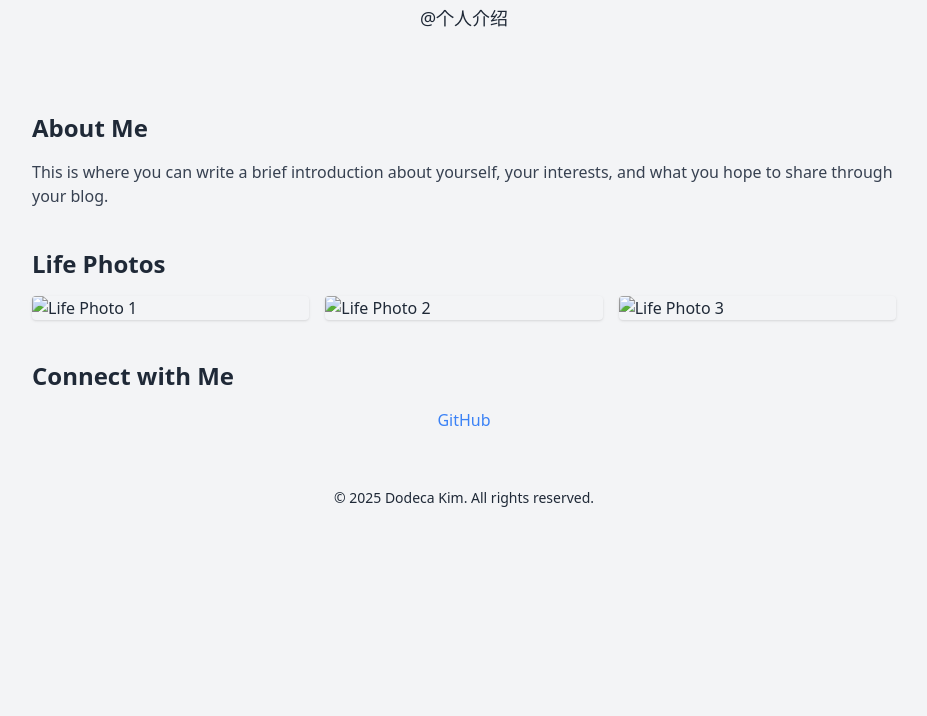
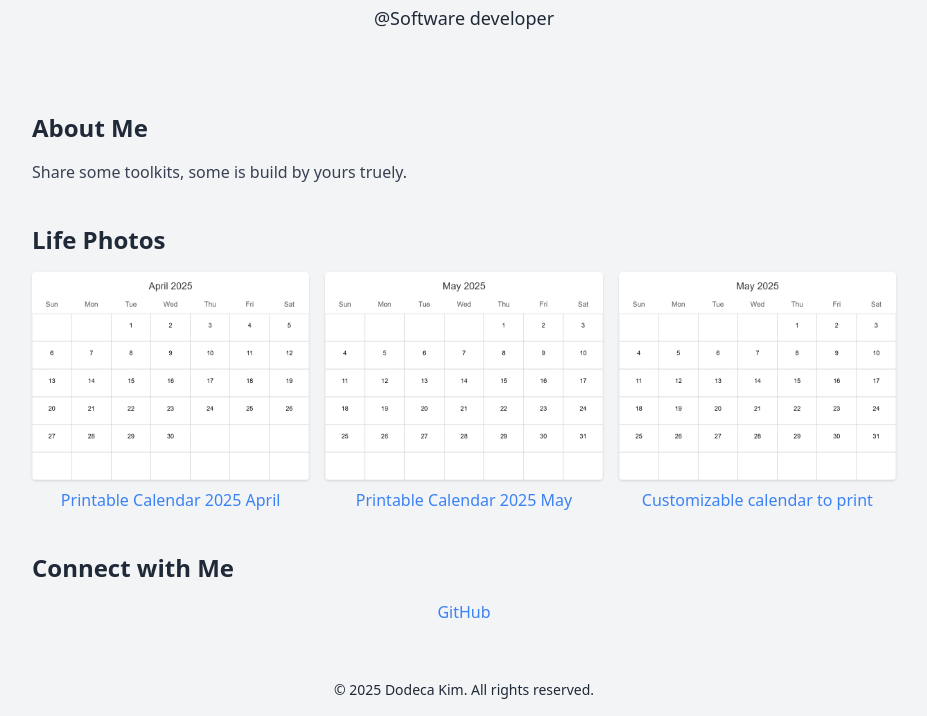
Before and after one commit to biggerwriting/personal-blog, a website: page src/index.html in a window 1280 px wide. Shown: the part 224-940 px from the top of the page, without its empty margins (176-1103 px from the left). Before the commit the page ends 800 px from the top, so only its background shows below. Drawn offline with nearby package versions, Linux system fonts and the light colour scheme.

Commit message:
设置主页链接

```diff
--- a/src/index.html
+++ b/src/index.html
@@ -11,19 +11,34 @@
     <header class="text-center py-10">
         <img src="assets/images/avatar.png" alt="Avatar" class="w-32 h-32 rounded-full mx-auto mb-4">
         <h1 class="text-3xl font-bold">Welcome to My Personal Blog</h1>
-        <p class="mt-2 text-lg">@个人介绍</p>
+        <p class="mt-2 text-lg">@Software developer</p>
     </header>
     <main class="max-w-4xl mx-auto px-4">
         <section class="my-10">
             <h2 class="text-2xl font-semibold mb-4">About Me</h2>
-            <p class="text-gray-700">This is where you can write a brief introduction about yourself, your interests, and what you hope to share through your blog.</p>
+            <p class="text-gray-700">Share some toolkits, some is build by yours truely.</p>
         </section>
         <section class="my-10">
             <h2 class="text-2xl font-semibold mb-4">Life Photos</h2>
             <div class="grid grid-cols-1 sm:grid-cols-2 md:grid-cols-3 gap-4">
-                <img src="assets/images/photo1.jpg" alt="Life Photo 1" class="w-full h-auto rounded shadow">
-                <img src="assets/images/photo2.jpg" alt="Life Photo 2" class="w-full h-auto rounded shadow">
-                <img src="assets/images/photo3.jpg" alt="Life Photo 3" class="w-full h-auto rounded shadow">
+                <div class="text-center">
+                    <a href="calendar/printable-calendar-april-2025.html">
+                        <img src="assets/images/April 2025.png" alt="Printable Calendar 2025 April" class="w-full h-auto rounded shadow">
+                    </a>
+                    <a href="calendar/printable-calendar-april-2025.html" class="text-blue-500 hover:underline block mt-2">Printable Calendar 2025 April</a>
+                </div>
+                <div class="text-center">
+                    <a href="calendar/printable-calendar-may-2025.html">
+                        <img src="assets/images/May 2025.png" alt="Printable Calendar 2025 May" class="w-full h-auto rounded shadow">
+                    </a>
+                    <a href="calendar/printable-calendar-may-2025.html" class="text-blue-500 hover:underline block mt-2">Printable Calendar 2025 May</a>
+                </div>
+                <div class="text-center">
+                    <a href="calendar/calendar.html">
+                        <img src="assets/images/May 2025.png" alt="Life Photo 3" class="w-full h-auto rounded shadow">
+                    </a>
+                    <a href="calendar/calendar.html" class="text-blue-500 hover:underline block mt-2">Customizable calendar to print</a>
+                </div>
                 <!-- Add more photos as needed -->
             </div>
         </section>
```
Also changed, not shown: src/calendar/2025-05.html (+6 -1 lines), src/calendar/printable-calendar-April-2025.html (+6 -0 lines), src/calendar/printable-calendar-may-2025.html (+6 -0 lines), src/assets/images/April 2025.png (added), src/assets/images/May 2025.png (added).
